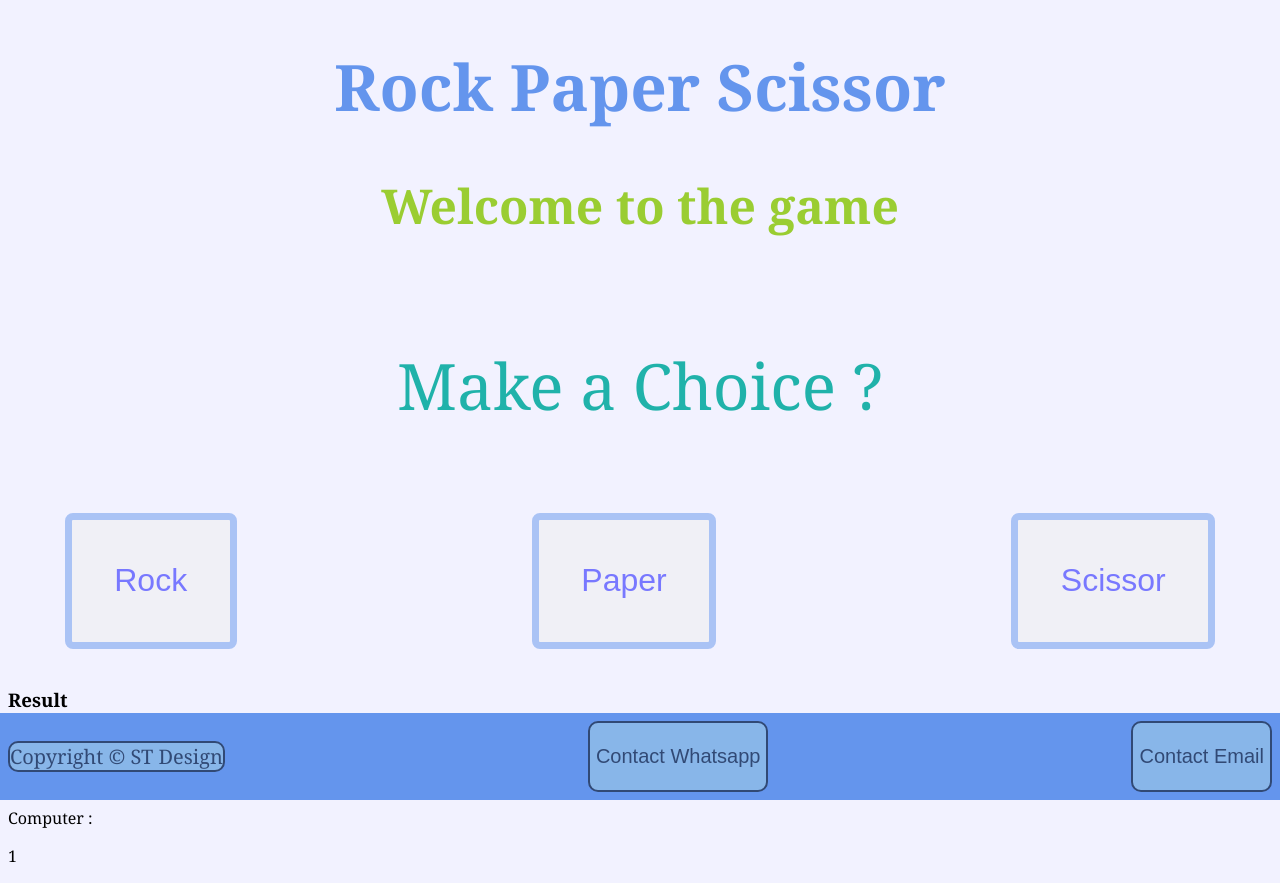
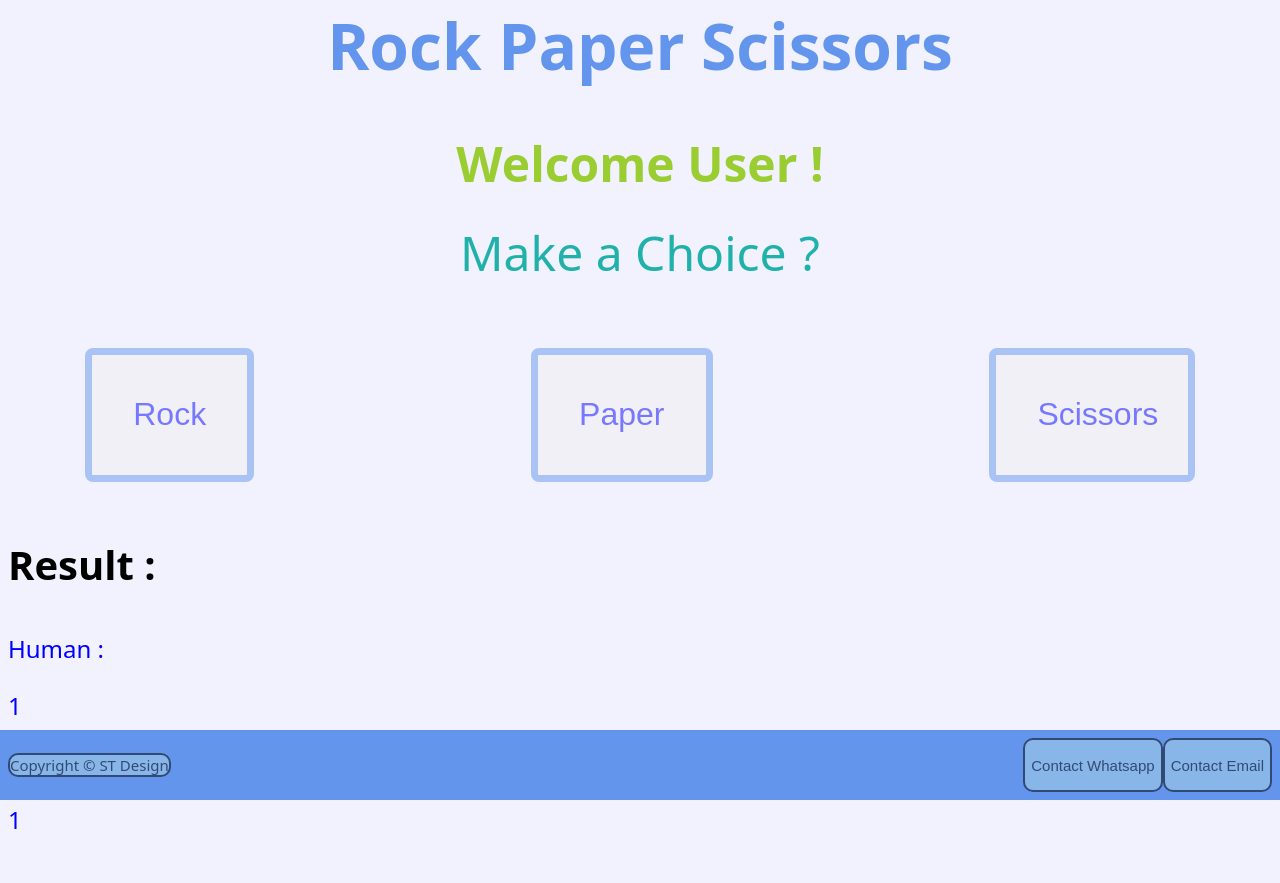
Before and after one commit to shais91/rockpaper, a plain HTML site: page index.html in a window 1280 px wide. Both pictures are taken after a click on the button "Rock". After the commit the page ends 860 px from the top, so only its background shows below. Drawn offline with Linux system fonts and the light colour scheme.

Commit message:
scripting finished, code cleanup, design improved.

```diff
--- a/css/style.css
+++ b/css/style.css
@@ -2,40 +2,39 @@ body {
   box-sizing: border-box;
   background-color: #f2f2ff;
   padding: 0;
-  font-family: Cambria, Cochin, Georgia, Times, "Times New Roman", serif;
-  /* margin: 0; */
+  font-family: system-ui, -apple-system, BlinkMacSystemFont, "Segoe UI", Roboto,
+    Oxygen, Ubuntu, Cantarell, "Open Sans", "Helvetica Neue", sans-serif;
 }
 
 h1 {
+  margin-top: -0.1em;
   text-align: center;
   font-size: 4em;
   color: cornflowerblue;
 }
 h2 {
+  margin-top: 0.2em;
   font-size: 3em;
-  /* text-decoration: solid underline black; */
   color: yellowgreen;
   text-align: center;
 }
 
 #buttonDiv {
   display: flex;
-  /* flex: 1 wrap; */
+  margin-top: -4em;
   flex-direction: column;
-  /* min-width: 100%; */
-  /* justify-content: center; */
   align-items: center;
 }
 #buttonDiv > p {
-  font-size: 4em;
+  font-size: 3em;
   color: lightseagreen;
-  font-weight: 200;
+  font-weight: 500;
 }
 .buttonsGame {
   /* display: flex; */
   border: 7px solid cornflowerblue;
   border-radius: 8px;
-  margin: 20px;
+  margin: 15px;
   width: 50%;
   height: 50%;
   font-size: 2em;
@@ -45,48 +44,51 @@ h2 {
   transition: all 0.4s 0.2s linear;
 }
 .buttonsGame:hover {
-  /* background-color: lightgreen; */
   opacity: 1;
   border: 10px solid cornflowerblue;
 }
 
 #divButtonsGame {
   display: flex;
-  /* align-content: space-around; */
-  /* flex-direction: row; */
   justify-content: center;
   gap: 60%;
-  /* flex: 1; */
 }
 
+#result > h3 {
+  font-size: 40px;
+}
+.resultText {
+  font-size: 1.5em;
+  color: blue;
+  opacity: 1;
+}
 .footer {
-  /* display: flex; */
-  /* margin-top: 180px; */
   position: fixed;
   bottom: 0;
   left: 0;
   width: 100%;
-  justify-content: space-evenly;
   background-color: cornflowerblue;
-  /* text-align: center; */
 }
 
 #footerDiv {
   display: flex;
-  justify-content: space-between;
+  justify-content: flex-end;
   padding: 8px;
 }
 .contact-footer {
-  font-size: 20px;
+  font-size: 15px;
+  justify-self: flex-start;
   border: 2px solid black;
   background-color: lightblue;
   border-radius: 10px;
   opacity: 0.5;
   transition: all 0.4s 0.2s linear;
 }
+#nameTag {
+  margin-right: auto;
+}
 
 .contact-footer:hover {
-  /* background-color: lightgreen; */
   border: 4px solid black;
   opacity: 1;
 }
--- a/index.html
+++ b/index.html
@@ -8,28 +8,29 @@
     <script src="./java/javascript.js" defer></script>
   </head>
   <body>
-    <h1>Rock Paper Scissor</h1>
-    <h2>Welcome to the game</h2>
+    <h1>Rock Paper Scissors</h1>
+    <h2>Welcome User !</h2>
     <div id="buttonDiv">
       <p>Make a Choice ?</p>
       <div id="divButtonsGame">
         <button id="rockButton" class="buttonsGame">Rock</button>
         <button id="paperButton" class="buttonsGame">Paper</button>
-        <button id="scissorsButton" class="buttonsGame">Scissor</button>
+        <button id="scissorsButton" class="buttonsGame">Scissors</button>
       </div>
     </div>
     <div id="result">
-      <h3>Result</h3>
-      <p>Human :</p>
-      <p id="humanScore"></p>
-      <p>Computer :</p>
-      <p id="computerScore"></p>
-      <p id="finalResult"></p>
+      <h3>Result :</h3>
+      <p class="resultText" id="winner"></p>
+      <p class="resultText">Human :</p>
+      <p class="resultText" id="humanScore"></p>
+      <p class="resultText">Computer :</p>
+      <p class="resultText" id="computerScore"></p>
+      <p class="resultText" id="finalResult"></p>
     </div>
 
     <footer class="footer">
       <div id="footerDiv">
-        <p class="contact-footer">Copyright &copy; ST Design</p>
+        <p class="contact-footer" id="nameTag">Copyright &copy; ST Design</p>
         <button class="contact-footer">Contact Whatsapp</button>
         <button class="contact-footer">Contact Email</button>
       </div>
--- a/java/javascript.js
+++ b/java/javascript.js
@@ -12,16 +12,16 @@ const computerchoice = function getComputerChoice() {
 
 let buttonRock = document.querySelector("#rockButton");
 buttonRock.addEventListener("click", () => {
-  humanChoice("rock");
+  gameFunction("rock");
 });
 let buttonScissor = document.querySelector("#scissorsButton");
 buttonScissor.addEventListener("click", () => {
-  humanChoice("scissors");
+  gameFunction("scissors");
 });
 
 let buttonPaper = document.querySelector("#paperButton");
 buttonPaper.addEventListener("click", () => {
-  humanChoice("paper");
+  gameFunction("paper");
 });
 
 let appendHumanScore = document.querySelector("#humanScore");
@@ -29,9 +29,13 @@ let appendComputerScore = document.querySelector("#computerScore");
 let humanscore = 0;
 let computerscore = 0;
 
-let humanChoice = function (choice) {
+let gameFunction = function (choice) {
+  if (humanscore >= 5 || computerscore >= 5) {
+    const WINNER = document.querySelector("#winner");
+    WINNER.innerHTML = "Game over, <br> Refresh the page to start again.";
+    return;
+  }
   const computerSelect = computerchoice();
-
   console.log("Game Starts \n" + "Computer Choice: " + computerSelect);
 
   if (choice === null) {
@@ -51,8 +55,23 @@ let humanChoice = function (choice) {
     console.log("computer wins");
     computerscore += 1;
   }
+
   appendComputerScore.textContent = computerscore;
   appendHumanScore.textContent = humanscore;
+
+  const WINNER = document.querySelector("#winner");
+
+  switch (true) {
+    case computerscore >= 5 && humanscore >= 5:
+      WINNER.textContent = "Its a draw, Try Again";
+      break;
+    case humanscore >= 5:
+      WINNER.textContent = "Congratulations, You Win";
+      break;
+    case computerscore >= 5:
+      WINNER.textContent = "Computer Wins, Try Again";
+      break;
+  }
 };
 
 // let humanScore = 0;
```
